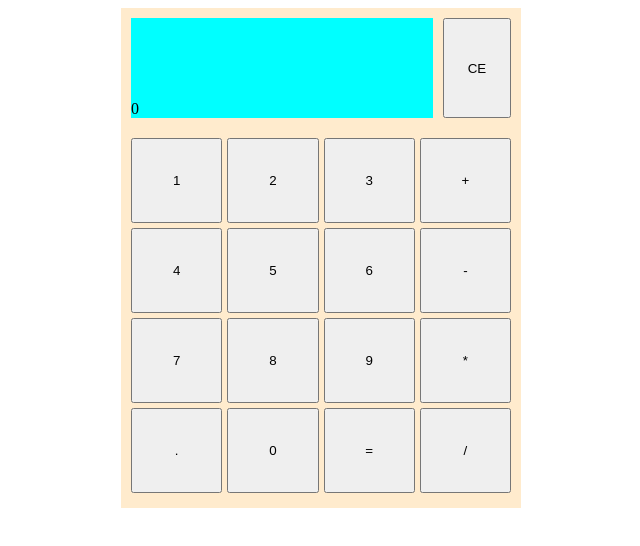
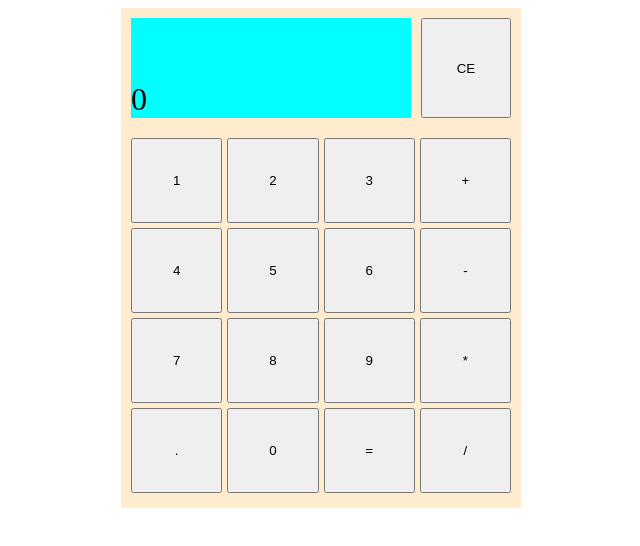
Before and after one commit to ProfMoriartey/claculator, a plain HTML site: page index.html in a window 1280 px wide. Shown: the whole page, without its empty margins (319-959 px from the left). Drawn offline with Linux system fonts and the light colour scheme.

Commit message:
Adjust output size and placement

```diff
--- a/styles.css
+++ b/styles.css
@@ -9,11 +9,22 @@ body {
     display: flex;
     flex-direction: column;
     justify-content: end;
+
     background-color: aqua;
     height: 100px;
     margin: 10px;
     width: 100%;
 }
+
+.currentNumber {
+    font-size: xx-large;
+}
+
+.previousNumber {
+    align-self: flex-end;
+
+}
+
 .top {
     display: flex;
     flex-direction: row;
@@ -22,7 +33,7 @@ body {
 
 .clear {
     height: 100px;
-    width: 85px;
+    width: 122px;
     margin-top: 10px;
     margin-right: 10px;
     box-sizing: border-box;
```
